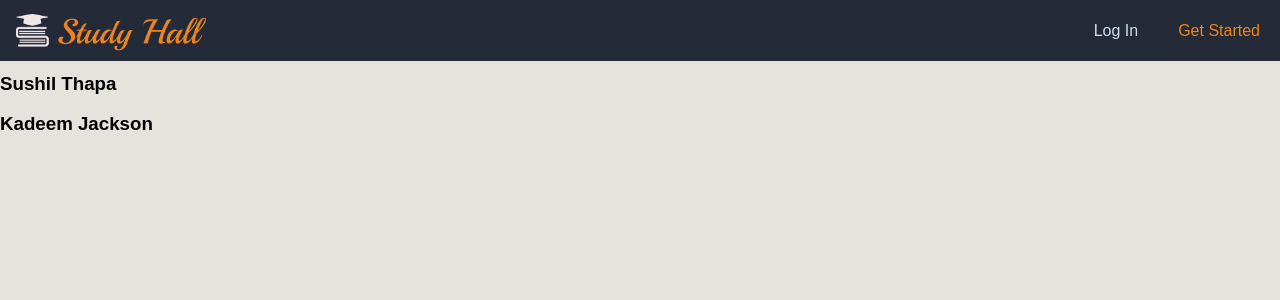
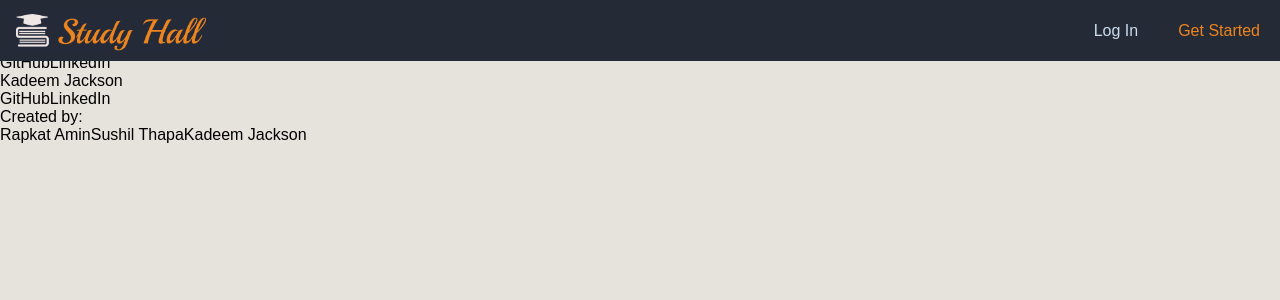
Before and after one commit to sushilt553/Study-Hall, a React (Create React App) app in the folder client/: page /creators in a window 1280 px wide. Before the commit this address had no page. Shown: the top 300 px of the page. Built offline with nearby package versions, Linux system fonts and the light colour scheme.

Commit message:
Edit footer and creator page

```diff
--- a/client/src/App.js
+++ b/client/src/App.js
@@ -7,6 +7,7 @@ import ErrorPage from "./pages/ErrorPage";
 import SplashPage from "./pages/SplashPage";
 import Navbar from "./pages/Navbar";
 import Footer from "./pages/Footer";
+import CreatorsPage from "./pages/Creators";
 import "./pages/assets/CSS/reset.css";
 import HomePage from "./pages/HomePage";
 
@@ -20,6 +21,7 @@ function App() {
             path={`/category/:categoryId`}
             component={CategoryShowPage}
           />
+          <Route path={`/creators`} component={CreatorsPage} />
           <ProtectedRoute path={`/home`} component={HomePage} />
           <AuthRoute exact path={`/`} component={SplashPage} />
           <Route path={`/`} component={ErrorPage} />
--- a/client/src/components/navbar/NavbarComponent.js
+++ b/client/src/components/navbar/NavbarComponent.js
@@ -12,7 +12,7 @@ import "./assets/navbar.css";
 export default () => {
   const [modal, setModal] = useState(null);
 
-  const { data, loading, error } = useQuery(IS_LOGGED_IN);
+  const { data } = useQuery(IS_LOGGED_IN);
 
   if (!data) return null;
 
@@ -31,8 +31,10 @@ export default () => {
       <div className="modal-component">
         {modal && (
           <Modal
-            component={modal === "signup" ? SignupForm : LoginForm} modalString={modal}
-            setModal={setModal} close={() => setModal(null) }
+            component={modal === "signup" ? SignupForm : LoginForm}
+            modalString={modal}
+            setModal={setModal}
+            close={() => setModal(null)}
           />
         )}
       </div>
--- a/client/src/components/users/LoginForm.js
+++ b/client/src/components/users/LoginForm.js
@@ -1,26 +1,25 @@
 import React, { useState } from "react";
 import { useMutation } from "@apollo/react-hooks";
-import {useHistory} from 'react-router-dom';
+import { useHistory } from "react-router-dom";
 import { LOGIN_USER } from "../../graphql/mutations";
 import { IS_LOGGED_IN, CURRENT_USER } from "../../graphql/queries";
 
-export default ({close}) => {
+export default ({ close }) => {
   const history = useHistory();
   const [username, setUsername] = useState("");
   const [password, setPassword] = useState("");
   const [errorMessage, setErrorMessage] = useState("");
-  const [login, { loading, error }] = useMutation(
-    LOGIN_USER, {
+  const [login] = useMutation(LOGIN_USER, {
     variables: {
       username,
-      password
+      password,
     },
     update(cache, { data: { login } }) {
       if (!login) {
         setErrorMessage("Invalid username or password");
       } else {
         localStorage.setItem("token", login.token);
-        cache.writeQuery({query: IS_LOGGED_IN, data: {isLoggedIn: true}})
+        cache.writeQuery({ query: IS_LOGGED_IN, data: { isLoggedIn: true } });
         history.push("/home");
       }
     },
@@ -40,17 +39,15 @@ export default ({close}) => {
       <div className="form-title-div">
         <h1 className="form-title">Log In</h1>
       </div>
-      <div className="errors-list">
-        {errorMessage}
-      </div>
-      <form className="login-form"
-        onSubmit={e => {
+      <div className="errors-list">{errorMessage}</div>
+      <form
+        className="login-form"
+        onSubmit={(e) => {
           e.preventDefault();
           login();
           close();
         }}
       >
-
         <div>
           <input
             className="username-input"
@@ -58,7 +55,7 @@ export default ({close}) => {
             value={username}
             placeholder="Username"
             required
-              onChange={e => setUsername(e.target.value)}
+            onChange={(e) => setUsername(e.target.value)}
           />
         </div>
 
@@ -67,19 +64,18 @@ export default ({close}) => {
             className="password-input"
             type="password"
             value={password}
-            placeholder = "Password"
+            placeholder="Password"
             required
-            onChange={e => setPassword(e.target.value)}
+            onChange={(e) => setPassword(e.target.value)}
           />
         </div>
 
         <div className="sbm-btn-div">
-          <input className="sbm-btn" type="submit" value="Log In"/>
+          <input className="sbm-btn" type="submit" value="Log In" />
         </div>
 
         <div className="demo-btn-div">
-          <button className="demo-btn"
-            onClick={() => demoLogin()}>
+          <button className="demo-btn" onClick={() => demoLogin()}>
             Demo
           </button>
         </div>
--- a/client/src/components/users/SignupForm.js
+++ b/client/src/components/users/SignupForm.js
@@ -1,49 +1,45 @@
-import React, {useState} from 'react';
-import {useHistory} from 'react-router-dom';
-import { useMutation } from '@apollo/react-hooks';
-import { SIGNUP_USER, LOGIN_USER } from '../../graphql/mutations';
-import { IS_LOGGED_IN, CURRENT_USER } from '../../graphql/queries';
-import signupPic from './images/signup.jpg';
+import React, { useState } from "react";
+import { useHistory } from "react-router-dom";
+import { useMutation } from "@apollo/react-hooks";
+import { SIGNUP_USER, LOGIN_USER } from "../../graphql/mutations";
+import { IS_LOGGED_IN, CURRENT_USER } from "../../graphql/queries";
+import signupPic from "./images/signup.jpg";
 
-export default ({close}) => {
+export default ({ close }) => {
   const history = useHistory();
   const [username, setUsername] = useState("");
   const [password, setPassword] = useState("");
-    const [errorMessage, setErrorMessage] = useState("")
-    const [signup, {loading, error}] = useMutation(
-        SIGNUP_USER,
-        {
+  const [errorMessage, setErrorMessage] = useState("");
+  const [signup] = useMutation(SIGNUP_USER, {
     variables: {
       username,
-                password
+      password,
     },
-            update(cache, {data: { signup }}){
-                if (!signup){
+    update(cache, { data: { signup } }) {
+      if (!signup) {
         setErrorMessage("Invalid username or password");
-                }else{
-                    localStorage.setItem('token', signup.token);
-                    cache.writeQuery({query: IS_LOGGED_IN, data: {isLoggedIn: true}})
+      } else {
+        localStorage.setItem("token", signup.token);
+        cache.writeQuery({ query: IS_LOGGED_IN, data: { isLoggedIn: true } });
         history.push("/home");
       }
     },
     onError() {
       setErrorMessage("Please enter a valid username and password");
     },
-            refetchQueries: [{query: CURRENT_USER}]
-        }
-    )
-    const [login] = useMutation(
-        LOGIN_USER, {
+    refetchQueries: [{ query: CURRENT_USER }],
+  });
+  const [login] = useMutation(LOGIN_USER, {
     variables: {
       username: "demo",
-        password: "password"
+      password: "password",
     },
     update(cache, { data: { login } }) {
       if (!login) {
         setErrorMessage("Invalid username or password");
       } else {
         localStorage.setItem("token", login.token);
-            cache.writeQuery({query: IS_LOGGED_IN, data: {isLoggedIn: true}})
+        cache.writeQuery({ query: IS_LOGGED_IN, data: { isLoggedIn: true } });
         history.push("/home");
       }
     },
@@ -57,24 +53,23 @@ export default ({close}) => {
 
   return (
     <div className="signup-div">
-
       <div className="signup-left-side">
-                <img className="signup-img" src={signupPic} alt="signup_img"/>
+        <img className="signup-img" src={signupPic} alt="signup_img" />
       </div>
 
       <div className="signup-form-div">
         <div className="form-title-div">
           <h1 className="form-title">Get Started</h1>
         </div>
-                <div className="errors-list">
-                    {errorMessage}
-                </div>
-                <form className="signup-form"
+        <div className="errors-list">{errorMessage}</div>
+        <form
+          className="signup-form"
           onSubmit={(e) => {
             e.preventDefault();
             signup();
             close();
-                }}>
+          }}
+        >
           <div>
             <input
               className="username-input"
@@ -82,7 +77,7 @@ export default ({close}) => {
               value={username}
               placeholder="Username"
               required
-                            onChange={e => setUsername(e.target.value)}
+              onChange={(e) => setUsername(e.target.value)}
             />
           </div>
 
@@ -91,25 +86,23 @@ export default ({close}) => {
               className="password-input"
               type="password"
               value={password}
-                            placeholder = "Password"
+              placeholder="Password"
               required
-                            onChange={e => setPassword(e.target.value)}
+              onChange={(e) => setPassword(e.target.value)}
             />
           </div>
 
           <div className="demo-btn-div">
-                        <button className="demo-btn"
-                            onClick={() => demoLogin()}>
+            <button className="demo-btn" onClick={() => demoLogin()}>
               Demo
             </button>
           </div>
 
-                    < div className = "sbm-btn-div" >
-                        <input className="sbm-btn" type="submit" value="Register"/>
+          <div className="sbm-btn-div">
+            <input className="sbm-btn" type="submit" value="Register" />
           </div>
-
         </form>
       </div>
     </div>
-    )
-}
+  );
+};
--- /dev/null
+++ b/client/src/pages/Creators.js
@@ -0,0 +1,22 @@
+import React from "react";
+import "./assets/CSS/creators.css";
+
+export default () => {
+  return (
+    <div className="social-containers">
+      <h1 className="social-name">Rapkat Amin</h1>
+      <a href="https://github.com/rapkat10">GitHub</a>
+      <a href="https://www.linkedin.com/in/rapkat-amin-33b82b1a4/">LinkedIn</a>
+
+      <h1 className="social-name">Sushil Thapa</h1>
+      <a href="https://github.com/sushilt553">GitHub</a>
+      <a href="https://www.linkedin.com/in/sushil-thapa-546800159/">LinkedIn</a>
+
+      <h1 className="social-name">Kadeem Jackson</h1>
+      <a href="https://github.com/Cro5s">GitHub</a>
+      <a href="https://www.linkedin.com/in/kadeem-jackson-4349348a/">
+        LinkedIn
+      </a>
+    </div>
+  );
+};
--- a/client/src/pages/Footer.js
+++ b/client/src/pages/Footer.js
@@ -1,19 +1,22 @@
 import React from "react";
 import { Link } from "react-router-dom";
+import "./assets/CSS/footer.css";
 
-function Footer() {
+export default () => {
   return (
     <div className="footer-container">
       <div className="links-container">
         <h2 className="footer-msg">Created by: </h2>
-        <Link className="links" to={`/Creators`}>
+        <Link className="links" to={`/creators`}>
           Rapkat Amin
         </Link>
-        <h3 className="links">Sushil Thapa</h3>
-        <h3 className="links">Kadeem Jackson</h3>
+        <Link className="links" to={`/creators`}>
+          Sushil Thapa
+        </Link>
+        <Link className="links" to={`/creators`}>
+          Kadeem Jackson
+        </Link>
       </div>
     </div>
   );
-}
-
-export default Footer;
+};
```
Also changed, not shown: client/src/pages/assets/CSS/creators.css (added), client/src/pages/assets/CSS/footer.css (added). Lines whose indentation alone changed are shown as unchanged.
